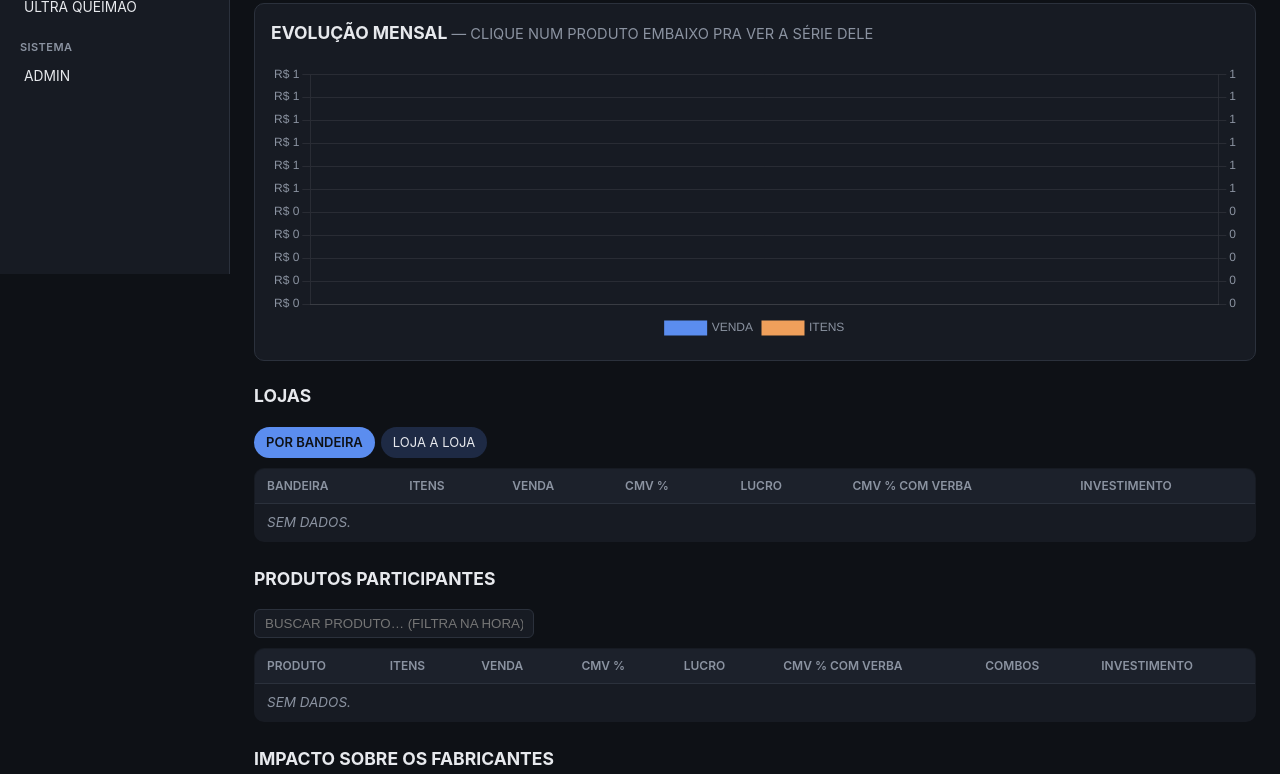
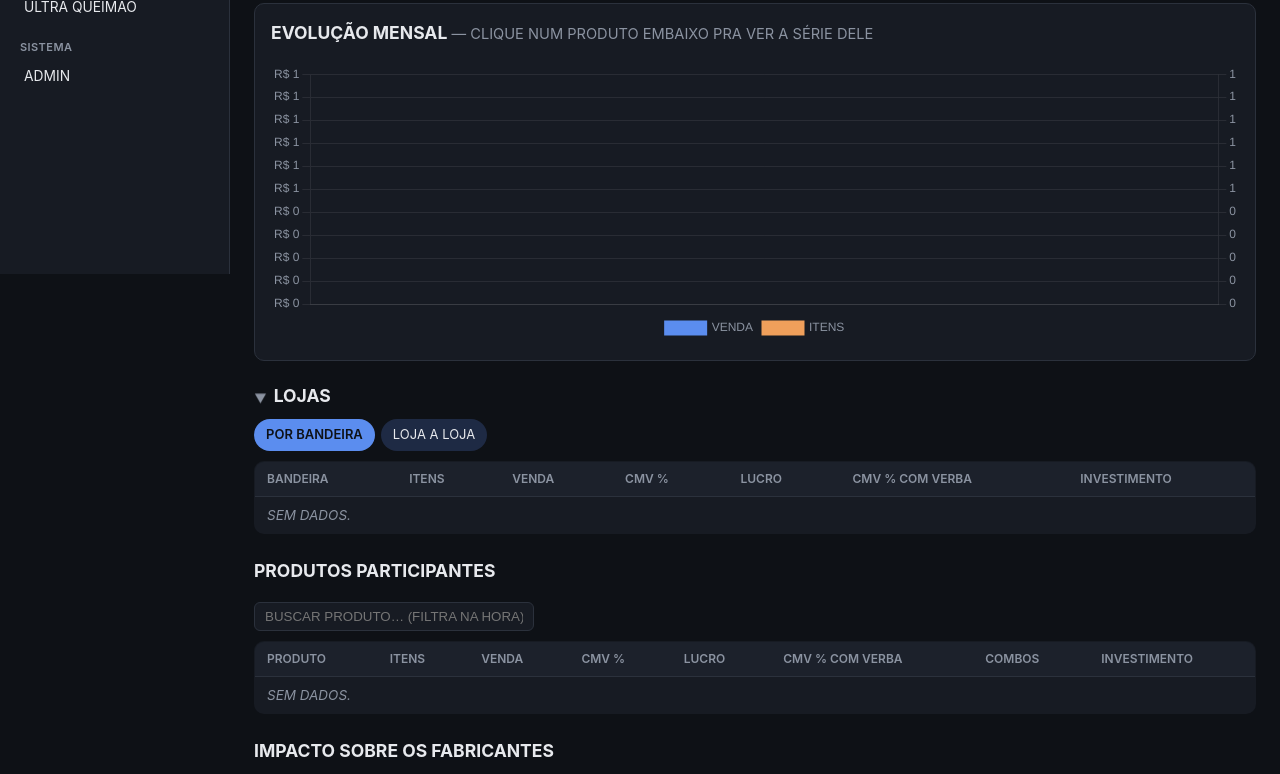
Before and after one commit to gabrielvelanes-coder/monitor-de-ofertas, a Django app: page /leve3/ in a window 1280 px wide. Shown: the part 526-1300 px from the top of the page. Run offline with Django 5.2, Linux system fonts and the light colour scheme; data that the repository does not hold is empty.

Commit message:
Secao "Lojas" vira <details> recolhivel em Leve3/Cestoes/fabricantes/Deu a Louca/Ultra Queimao
Pedido do Gabriel: poder expandir/ocultar a tabela de lojas. Fica aberta
por padrao (mesmo comportamento de antes), so ganha a opcao de fechar.

```diff
--- a/templates/base.html
+++ b/templates/base.html
@@ -100,6 +100,17 @@
     tr.linha-clicavel { cursor: pointer; }
     tr.linha-clicavel:hover { background: var(--accent-bg); }
     tr.linha-clicavel.selecionada { background: var(--accent-bg); box-shadow: inset 3px 0 0 var(--accent); }
+
+    details.secao > summary {
+      cursor: pointer; list-style: none; font-size: 1.17em; font-weight: bold;
+      margin: 1em 0 10px; user-select: none;
+    }
+    details.secao > summary::-webkit-details-marker { display: none; }
+    details.secao > summary::before {
+      content: '▶'; display: inline-block; margin-right: 8px; font-size: 0.7em;
+      transition: transform .15s; color: var(--muted);
+    }
+    details.secao[open] > summary::before { transform: rotate(90deg); }
   </style>
 </head>
 <body>
--- a/templates/ofertas/cestoes.html
+++ b/templates/ofertas/cestoes.html
@@ -27,7 +27,8 @@
 {{ grafico|json_script:"dados-grafico-cestoes" }}
 {{ series_produtos|json_script:"dados-series-produtos-cestoes" }}
 
-<h3>Lojas</h3>
+<details class="secao" open>
+  <summary>Lojas</summary>
   <div class="abas" style="margin-bottom:10px;">
     <a href="#" class="ativa" data-grupo="lojas-cestoes" data-valor="macro" onclick="alternarPainel(this); return false;">Por bandeira</a>
     <a href="#" data-grupo="lojas-cestoes" data-valor="detalhe" onclick="alternarPainel(this); return false;">Loja a loja</a>
@@ -71,6 +72,7 @@
       {% endfor %}
     </tbody>
   </table>
+</details>
 
 <h3 style="margin-top:24px;">Produtos em cestão</h3>
 <input type="text" id="busca-produto" data-filtro-tabela="tabela-produtos" value="{{ busca }}"
--- a/templates/ofertas/impacto_fabricante.html
+++ b/templates/ofertas/impacto_fabricante.html
@@ -31,7 +31,8 @@
 {{ grafico|json_script:"dados-grafico-fabricante" }}
 {{ series_produtos|json_script:"dados-series-produtos-fabricante" }}
 
-<h3>Lojas</h3>
+<details class="secao" open>
+  <summary>Lojas</summary>
   <div class="abas" style="margin-bottom:10px;">
     <a href="#" class="ativa" data-grupo="lojas-fabricante" data-valor="macro" onclick="alternarPainel(this); return false;">Por bandeira</a>
     <a href="#" data-grupo="lojas-fabricante" data-valor="detalhe" onclick="alternarPainel(this); return false;">Loja a loja</a>
@@ -75,6 +76,7 @@
       {% endfor %}
     </tbody>
   </table>
+</details>
 
 <h3 style="margin-top:24px;">Produtos na oferta</h3>
 <input type="text" id="busca-produto" data-filtro-tabela="tabela-produtos" value="{{ busca }}"
--- a/templates/ofertas/impacto_promocao.html
+++ b/templates/ofertas/impacto_promocao.html
@@ -31,7 +31,8 @@
 {{ grafico|json_script:"dados-grafico-promocao" }}
 {{ series_produtos|json_script:"dados-series-produtos-promocao" }}
 
-<h3>Lojas</h3>
+<details class="secao" open>
+  <summary>Lojas</summary>
   <table class="tabela-interativa">
     <thead>
       <tr><th>Loja</th><th>Itens</th><th>Venda</th><th>CMV %</th><th>Lucro</th><th>CMV % com verba</th></tr>
@@ -51,6 +52,7 @@
       {% endfor %}
     </tbody>
   </table>
+</details>
 
 <h3 style="margin-top:24px;">Produtos na oferta</h3>
 <input type="text" id="busca-produto" data-filtro-tabela="tabela-produtos" value="{{ busca }}"
--- a/templates/ofertas/leve3.html
+++ b/templates/ofertas/leve3.html
@@ -45,7 +45,8 @@
 {{ grafico|json_script:"dados-grafico-leve3" }}
 {{ series_produtos|json_script:"dados-series-produtos-leve3" }}
 
-<h3>Lojas</h3>
+<details class="secao" open>
+  <summary>Lojas</summary>
   <div class="abas" style="margin-bottom:10px;">
     <a href="#" class="ativa" data-grupo="lojas-leve3" data-valor="macro" onclick="alternarPainel(this); return false;">Por bandeira</a>
     <a href="#" data-grupo="lojas-leve3" data-valor="detalhe" onclick="alternarPainel(this); return false;">Loja a loja</a>
@@ -91,6 +92,7 @@
       {% endfor %}
     </tbody>
   </table>
+</details>
 
 <h3 style="margin-top:24px;">Produtos participantes</h3>
 <input type="text" id="busca-produto" data-filtro-tabela="tabela-produtos" value="{{ busca }}"
```
Lines whose indentation alone changed are shown as unchanged.
